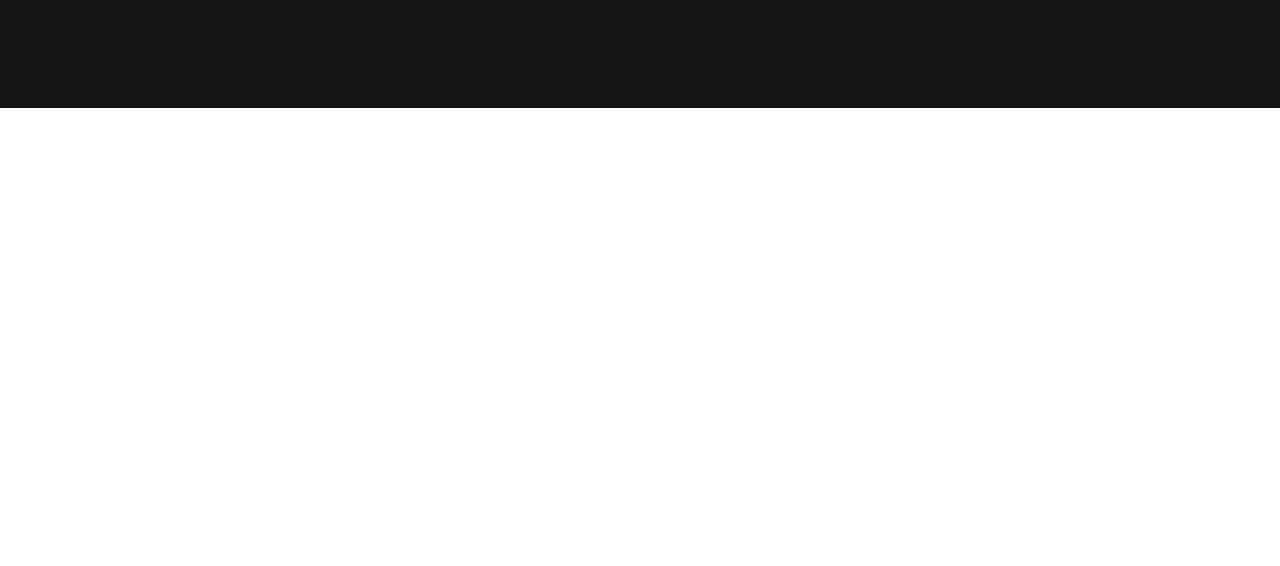
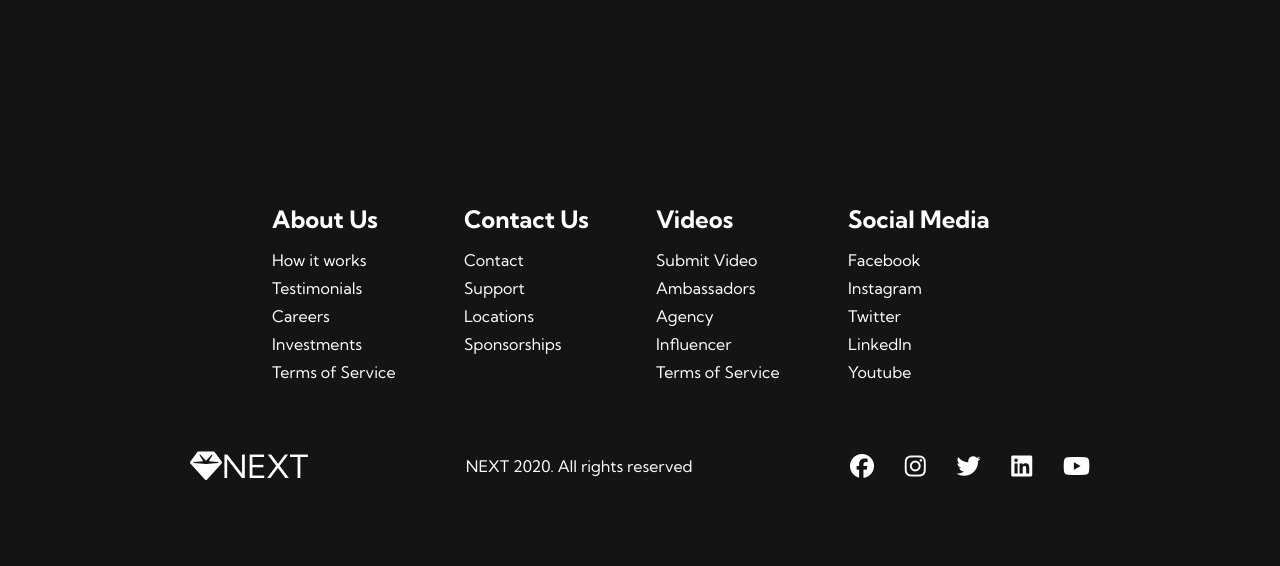
Before and after one commit to JohnSP6/Website-Design, a plain HTML site: page index.html in a window 1280 px wide. Shown: the part 1492-2058 px from the top of the page. Before the commit the page ends 1600 px from the top, so only its background shows below. Drawn offline with Linux system fonts and the light colour scheme.

Commit message:
Added Footer Section

```diff
--- a/index.html
+++ b/index.html
@@ -69,6 +69,62 @@
         </div>
      </div>
 
+    <!-- Footer Section -->
+     <div class="footer__container">
+        <div class="footer__links">
+            <div class="footer__link--wrapper">
+                <div class="footer__link--items">
+                    <h2>About Us</h2>
+                    <a href="/">How it works</a>
+                    <a href="/">Testimonials</a>
+                    <a href="/">Careers</a>
+                    <a href="/">Investments</a>
+                    <a href="/">Terms of Service</a>
+                </div>
+                <div class="footer__link--items">
+                    <h2>Contact Us</h2>
+                    <a href="/">Contact</a>
+                    <a href="/">Support</a>
+                    <a href="/">Locations</a>
+                    <a href="/">Sponsorships</a>
+                </div>
+            </div>
+            <div class="footer__link--wrapper">
+                <div class="footer__link--items">
+                    <h2>Videos</h2>
+                    <a href="/">Submit Video</a>
+                    <a href="/">Ambassadors</a>
+                    <a href="/">Agency</a>
+                    <a href="/">Influencer</a>
+                    <a href="/">Terms of Service</a>
+                </div>
+                <div class="footer__link--items">
+                    <h2>Social Media</h2>
+                    <a href="/">Facebook</a>
+                    <a href="/">Instagram</a>
+                    <a href="/">Twitter</a>
+                    <a href="/">LinkedIn</a>
+                    <a href="/">Youtube</a>
+                </div>
+            </div>
+        </div>
+        <div class="social__media">
+            <div class="social__media--wrap">
+                <div class="footer__logo">
+                    <a href="/" id="footer__logo"><i class="fas fa-gem"></i>NEXT</a>
+                </div>
+                <p class="website__right">NEXT 2020. All rights reserved</p>
+                <div class="social__icons">
+                    <a href="/" class="social__icon--link" target="_blank"><i class="fab fa-facebook"></i></a>
+                    <a href="/" class="social__icon--link" target="_blank"><i class="fab fa-instagram"></i></a>
+                    <a href="/" class="social__icon--link" target="_blank"><i class="fab fa-twitter"></i></a>
+                    <a href="/" class="social__icon--link" target="_blank"><i class="fab fa-linkedin"></i></a>
+                    <a href="/" class="social__icon--link" target="_blank"><i class="fab fa-youtube"></i></a>
+                </div>
+            </div>
+        </div>
+     </div>
+
     <script src="app.js"></script>
 </body>
 </html>
--- a/styles.css
+++ b/styles.css
@@ -466,3 +466,136 @@
         width: 300px;
     }
 }
+
+/* Footer CSS */
+
+.footer__container{
+    background-color: #141414;
+    padding: 5rem 0;
+    display: flex;
+    flex-direction: column;
+    justify-content: center;
+    align-items: center;
+}
+
+#footer__logo{
+    color: #fff;
+    display: flex;
+    align-items: center;
+    cursor: pointer;
+    text-decoration: none;
+    font-size: 2rem;
+}
+
+.footer__links{
+    width: 100%;
+    max-width: 1000px;
+    display: flex;
+    justify-content: center;
+}
+
+.footer__link--wrapper{
+    display: flex;
+}
+
+.footer__link--items{
+    display: flex;
+    flex-direction: column;
+    align-items: flex-start;
+    margin: 16px;
+    text-align: left;
+    width: 160px;
+    box-sizing: border-box;
+}
+
+.footer__link--items h2{
+    margin-bottom: 16px;
+}
+
+.footer__link--items > h2 {
+    color: #fff;
+}
+
+.footer__link--items a {
+    color: #fff;
+    text-decoration: none;
+    margin-bottom: 0.5rem;
+}
+
+.footer__link--items a:hover{
+    color: #e9e9e9;
+    transition: 0.3s ease-out;
+}
+
+/* Social Icons */
+.social__icon--link{
+    color: #fff;
+    font-size: 24px;
+}
+
+.social__media {
+   max-width: 1000px;
+   width: 100%;
+}
+
+.social__media--wrap{
+    display: flex;
+    justify-content: space-between;
+    align-items: center;
+    width: 90%;
+    max-width: 1000px;
+    margin: 40px auto 0 auto;
+}
+
+.social__icons{
+    display: flex;
+    justify-content: space-between;
+    align-items: center;
+    width: 240px;
+}
+
+.social__logo{
+    color: #fff;
+    justify-self: flex-start;
+    margin-left: 20px;
+    cursor: pointer;
+    text-decoration: none;
+    font-size: 2rem;
+    display: flex;
+    align-items: center;
+    margin-bottom: 16px;
+}
+
+.website__right{
+    color: #fff;
+}
+
+@media screen and (max-width: 820px){
+    .footer__links{
+        padding-top: 2rem;
+    }
+
+    #footer__logo{
+        margin-bottom: 2rem;
+    }
+
+    .website__right{
+        margin-bottom: 2rem;
+    }
+
+    .footer__link--wrapper{
+        flex-direction: column;
+    }
+
+    .social__media--wrap{
+        flex-direction: column;
+    }
+}
+
+@media screen and (max-width: 480px) {
+    .footer__link--items{
+        margin: 0;
+        padding: 10px;
+        width: 100%;
+    }
+}
```
